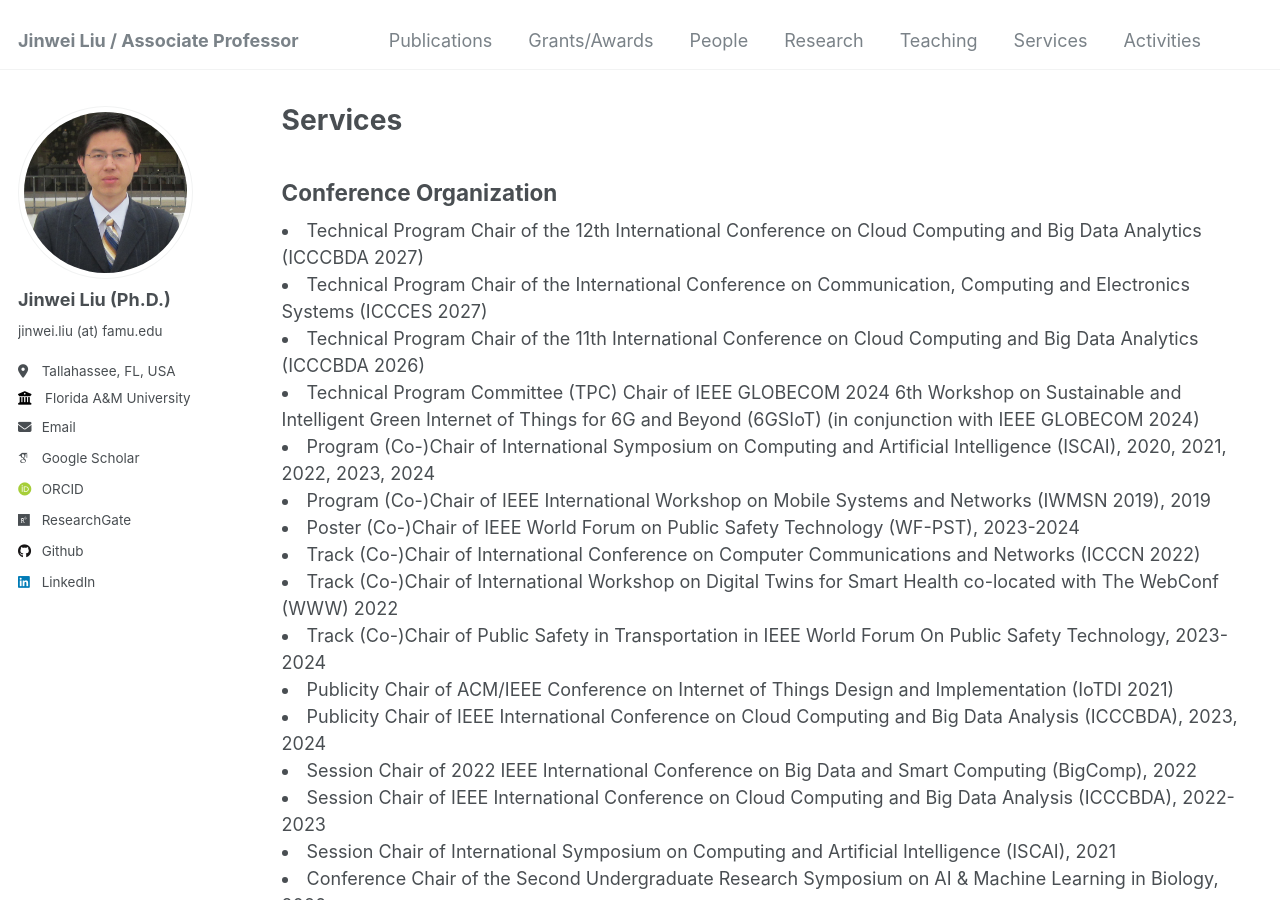
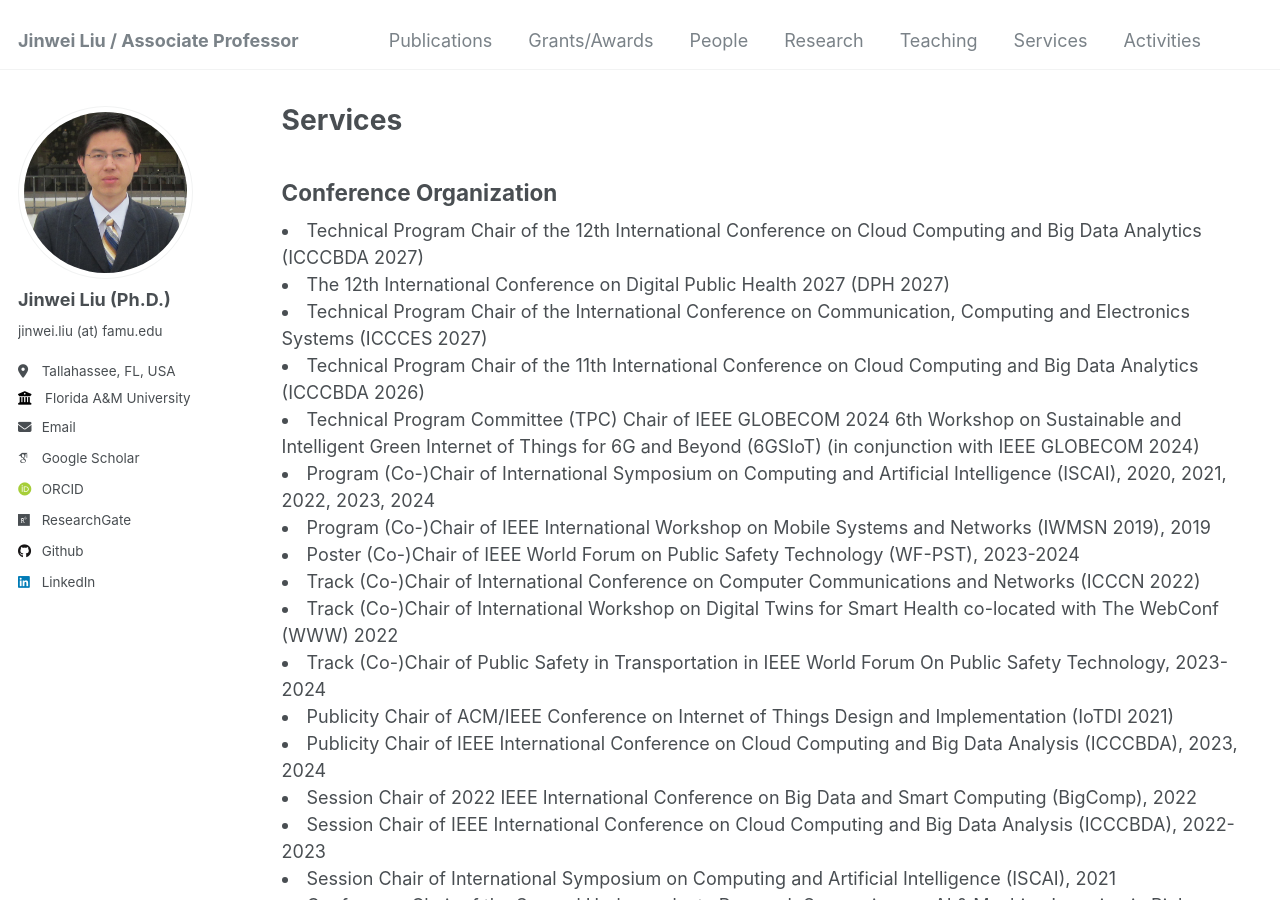
Before and after one commit to jinweiliucu/jinweiliucu.github.io, a Jekyll site: the page built from _pages/services.html, in a window 1280 px wide and 900 px high. Built offline with Jekyll 4.4.1, drawn with Linux system fonts in a browser that asks for light colours; some web fonts are replaced.

Commit message:
Update services.html

```diff
--- a/_pages/services.html
+++ b/_pages/services.html
@@ -9,6 +9,10 @@ author_profile: true
 	<li>
 	Technical Program Chair of the 12th International Conference on Cloud Computing and Big Data Analytics (ICCCBDA 2027)
 	</li>
+
+	<li>
+    The 12th International Conference on Digital Public Health 2027 (DPH 2027)
+    </li>
 
 	<li>
 	Technical Program Chair of the International Conference on Communication, Computing and Electronics Systems (ICCCES 2027)
```
